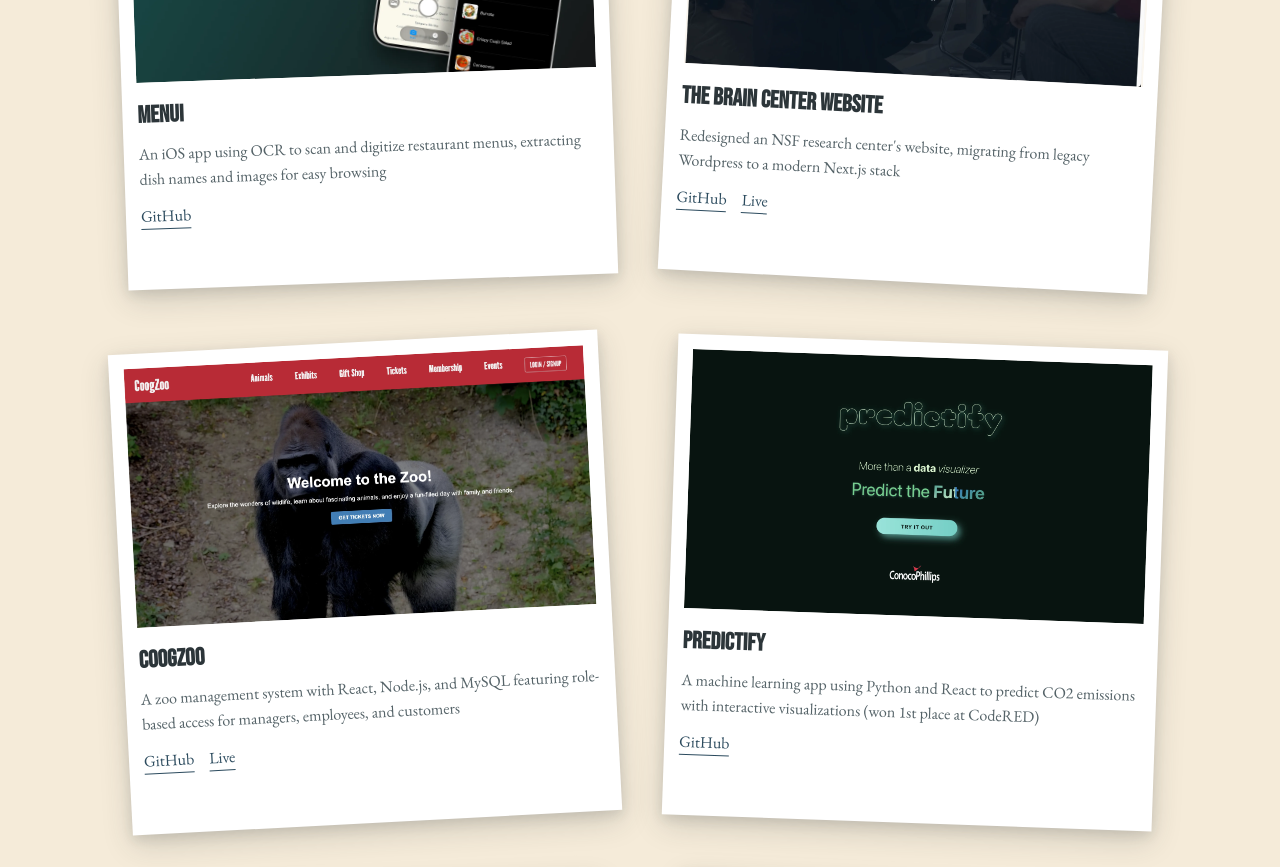
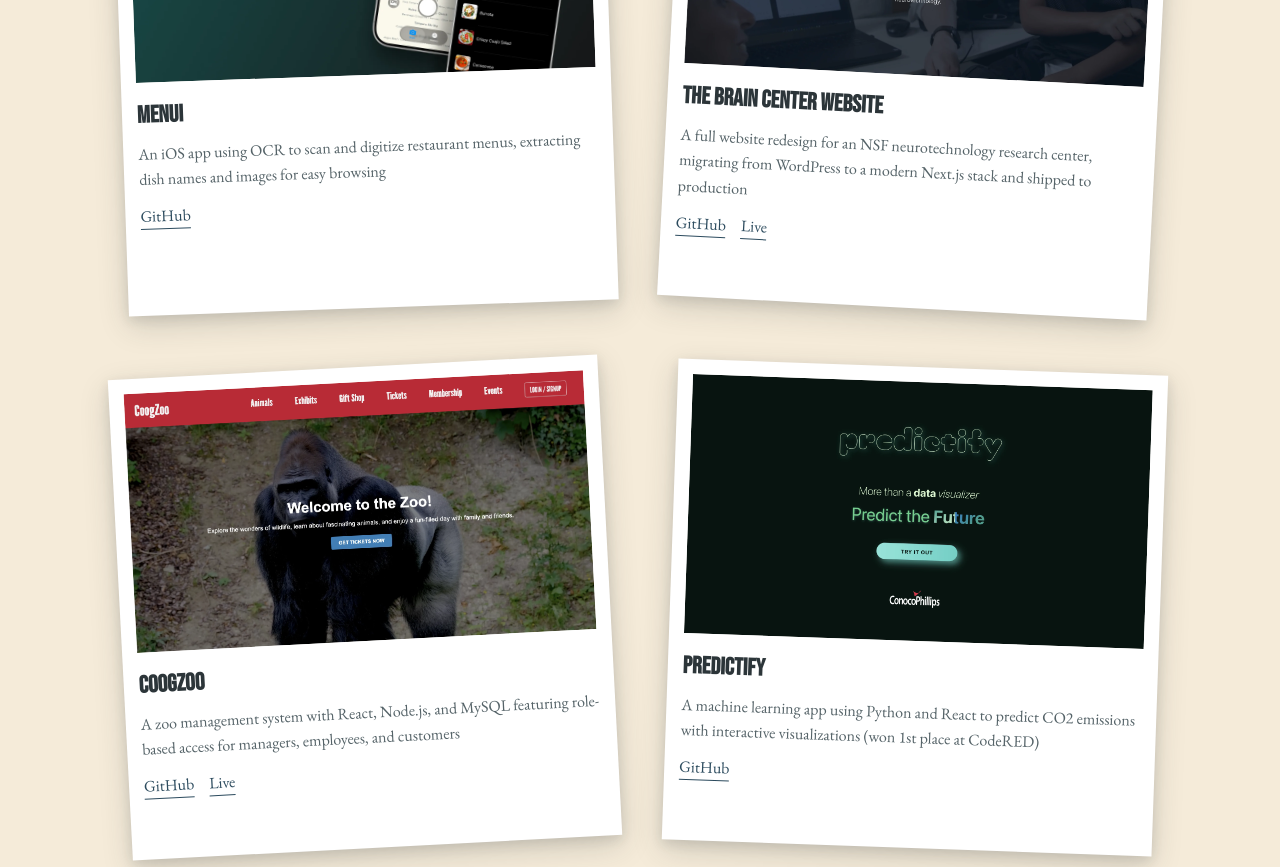
Before and after one commit to alehxs/alehxs.github.io, a React (Vite) app: page / in a window 1280 px wide. Shown: the part 3420-4287 px from the top of the page. Built offline with nearby package versions, Linux system fonts and the light colour scheme.

Commit message:
fix(content): update BRAIN Center project description and refresh webp
- Rewrite description to match "A [thing]..." pattern of other cards
- Regenerate brain-web.webp from updated screenshot

```diff
--- a/src/App.jsx
+++ b/src/App.jsx
@@ -34,7 +34,7 @@ function Home() {
     {
       image: '/projects/brain-web.webp',
       title: 'The BRAIN Center Website',
-      description: 'Redesigned an NSF research center\'s website, migrating from legacy Wordpress to a modern Next.js stack',
+      description: 'A full website redesign for an NSF neurotechnology research center, migrating from WordPress to a modern Next.js stack and shipped to production',
       githubLink: 'https://github.com/alehxs/brain-web',
       websiteLink: 'https://nsfbrain.org/'
     },
```
Also changed, not shown: public/projects/brain-web.webp.
